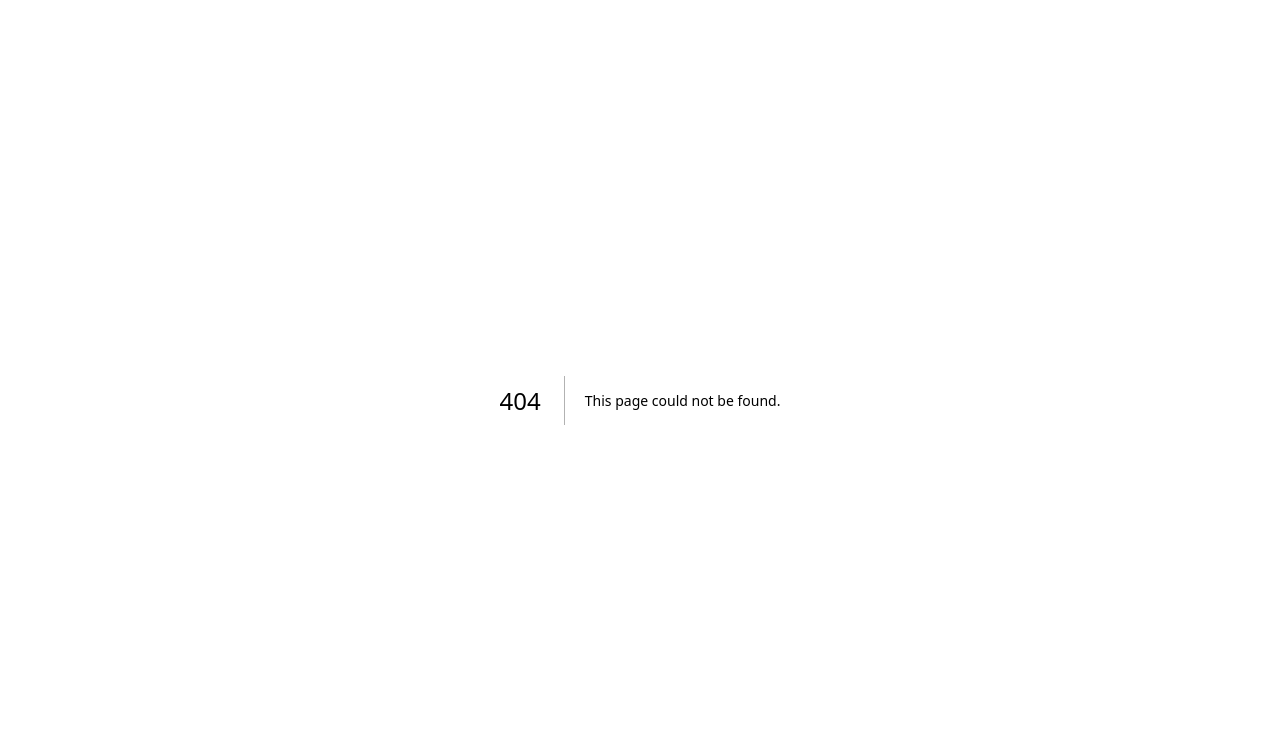
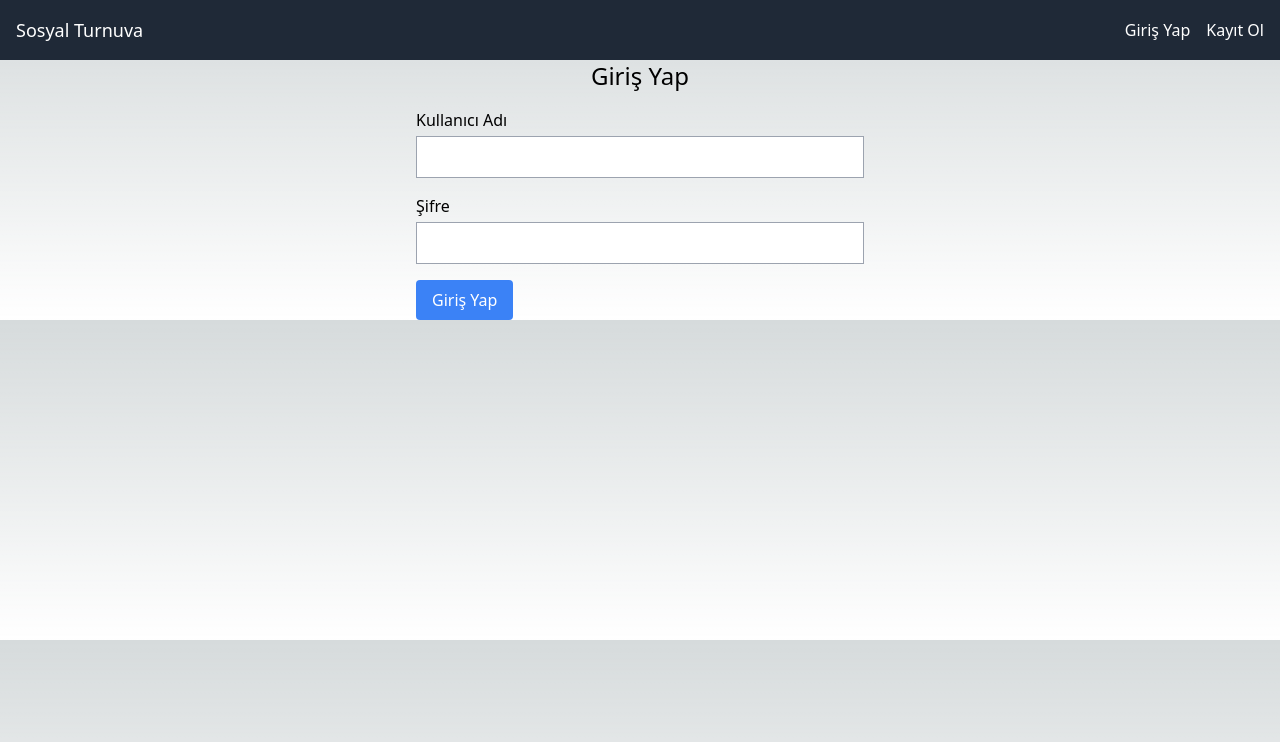
Before and after one commit to codezzu/polling_app, a Next.js app: page /auth/login in a window 1280 px wide. Before the commit this address had no page. Shown: the top 742 px of the page. Built offline with nearby package versions, Linux system fonts and the light colour scheme.

Commit message:
schema.prisma

```diff
--- /dev/null
+++ b/app/auth/login/page.tsx
@@ -0,0 +1,47 @@
+'use client';
+
+import { useState } from 'react';
+import { useRouter } from 'next/navigation';
+
+const Login = () => {
+  const [username, setUsername] = useState('');
+  const [password, setPassword] = useState('');
+  const router = useRouter();
+
+  const handleSubmit = async (e: React.FormEvent) => {
+    e.preventDefault();
+
+    const response = await fetch('/api/auth/login', {
+      method: 'POST',
+      headers: {
+        'Content-Type': 'application/json',
+      },
+      body: JSON.stringify({ username, password }),
+    });
+
+    if (response.ok) {
+      router.push('/');
+    } else {
+      alert('Login failed');
+    }
+  };
+
+  return (
+    <div className="container mx-auto">
+      <h1 className="text-2xl text-center">Giriş Yap</h1>
+      <form onSubmit={handleSubmit} className="max-w-md mx-auto mt-4">
+        <div className="mb-4">
+          <label className="block mb-1" htmlFor="username">Kullanıcı Adı</label>
+          <input type="text" id="username" value={username} onChange={(e) => setUsername(e.target.value)} className="w-full border border-gray-400 p-2" />
+        </div>
+        <div className="mb-4">
+          <label className="block mb-1" htmlFor="password">Şifre</label>
+          <input type="password" id="password" value={password} onChange={(e) => setPassword(e.target.value)} className="w-full border border-gray-400 p-2" />
+        </div>
+        <button type="submit" className="bg-blue-500 text-white py-2 px-4 rounded">Giriş Yap</button>
+      </form>
+    </div>
+  );
+};
+
+export default Login;
--- /dev/null
+++ b/app/auth/register/page.tsx
@@ -0,0 +1,47 @@
+'use client';
+
+import { useState } from 'react';
+import { useRouter } from 'next/navigation';
+
+const Register = () => {
+  const [username, setUsername] = useState('');
+  const [password, setPassword] = useState('');
+  const router = useRouter();
+
+  const handleSubmit = async (e: React.FormEvent) => {
+    e.preventDefault();
+
+    const response = await fetch('/api/auth/register', {
+      method: 'POST',
+      headers: {
+        'Content-Type': 'application/json',
+      },
+      body: JSON.stringify({ username, password }),
+    });
+
+    if (response.ok) {
+      router.push('/auth/login');
+    } else {
+      alert('Registration failed');
+    }
+  };
+
+  return (
+    <div className="container mx-auto">
+      <h1 className="text-2xl text-center">Kayıt Ol</h1>
+      <form onSubmit={handleSubmit} className="max-w-md mx-auto mt-4">
+        <div className="mb-4">
+          <label className="block mb-1" htmlFor="username">Kullanıcı Adı</label>
+          <input type="text" id="username" value={username} onChange={(e) => setUsername(e.target.value)} className="w-full border border-gray-400 p-2" />
+        </div>
+        <div className="mb-4">
+          <label className="block mb-1" htmlFor="password">Şifre</label>
+          <input type="password" id="password" value={password} onChange={(e) => setPassword(e.target.value)} className="w-full border border-gray-400 p-2" />
+        </div>
+        <button type="submit" className="bg-blue-500 text-white py-2 px-4 rounded">Kayıt Ol</button>
+      </form>
+    </div>
+  );
+};
+
+export default Register;
--- a/app/layout.tsx
+++ b/app/layout.tsx
@@ -1,22 +1,17 @@
-import type { Metadata } from "next";
-import { Inter } from "next/font/google";
-import "./globals.css";
+import './globals.css';
+import Navbar from '../components/Navbar';
+import Head from 'next/head';
 
-const inter = Inter({ subsets: ["latin"] });
-
-export const metadata: Metadata = {
-  title: "Create Next App",
-  description: "Generated by create next app",
-};
-
-export default function RootLayout({
-  children,
-}: Readonly<{
-  children: React.ReactNode;
-}>) {
+export default function RootLayout({ children }) {
   return (
     <html lang="en">
-      <body className={inter.className}>{children}</body>
+      <Head>
+        <title>Sosyal Turnuva</title>
+      </Head>
+      <body>
+        <Navbar />
+        <main>{children}</main>
+      </body>
     </html>
   );
 }
--- /dev/null
+++ b/components/Navbar.tsx
@@ -0,0 +1,46 @@
+'use client';
+
+import { useEffect, useState } from 'react';
+import Link from 'next/link';
+import { useRouter } from 'next/navigation';
+
+const Navbar = () => {
+  const [user, setUser] = useState(null);
+  const router = useRouter();
+
+  useEffect(() => {
+    if (typeof window !== 'undefined') {
+      const userCookie = document.cookie.split('; ').find((row) => row.startsWith('user='));
+      if (userCookie) {
+        setUser(JSON.parse(decodeURIComponent(userCookie.split('=')[1])));
+      }
+    }
+  }, []);
+
+  const handleLogout = async () => {
+    await fetch('/api/auth/logout', { method: 'POST' });
+    setUser(null);
+    router.push('/');
+  };
+
+  return (
+    <nav className="bg-gray-800 p-4 flex justify-between items-center">
+      <Link href="/" className="text-white text-lg">Sosyal Turnuva</Link>
+      <div>
+        {user ? (
+          <div className="flex items-center">
+            <span className="text-white mr-4">Merhaba {user.username}, hoşgeldin!</span>
+            <button onClick={handleLogout} className="bg-red-500 text-white py-1 px-2 rounded">Çıkış Yap</button>
+          </div>
+        ) : (
+          <div>
+            <Link href="/auth/login" className="text-white mr-4">Giriş Yap</Link>
+            <Link href="/auth/register" className="text-white">Kayıt Ol</Link>
+          </div>
+        )}
+      </div>
+    </nav>
+  );
+};
+
+export default Navbar;
--- a/package.json
+++ b/package.json
@@ -11,6 +11,8 @@
   "dependencies": {
     "@prisma/client": "^5.15.1",
     "@vercel/postgres": "^0.8.0",
+    "bcrypt": "^5.1.1",
+    "cookie": "^0.6.0",
     "next": "14.2.4",
     "react": "^18",
     "react-dom": "^18"
--- /dev/null
+++ b/pages/api/auth/login.ts
@@ -0,0 +1,29 @@
+import type { NextApiRequest, NextApiResponse } from 'next';
+import { PrismaClient } from '@prisma/client';
+import bcrypt from 'bcrypt';
+import { serialize } from 'cookie';
+
+const prisma = new PrismaClient();
+
+export default async function handler(req: NextApiRequest, res: NextApiResponse) {
+  if (req.method === 'POST') {
+    const { username, password } = req.body;
+
+    try {
+      const user = await prisma.user.findUnique({
+        where: { username },
+      });
+
+      if (user && (await bcrypt.compare(password, user.password))) {
+        res.setHeader('Set-Cookie', serialize('user', JSON.stringify(user), { path: '/', httpOnly: true, sameSite: 'strict' }));
+        res.status(200).json({ message: 'Login successful', user });
+      } else {
+        res.status(401).json({ message: 'Invalid credentials' });
+      }
+    } catch (error) {
+      res.status(500).json({ error: 'Login failed' });
+    }
+  } else {
+    res.status(405).json({ message: 'Method not allowed' });
+  }
+}
--- /dev/null
+++ b/pages/api/auth/logout.ts
@@ -0,0 +1,11 @@
+import type { NextApiRequest, NextApiResponse } from 'next';
+import { serialize } from 'cookie';
+
+export default async function handler(req: NextApiRequest, res: NextApiResponse) {
+  if (req.method === 'POST') {
+    res.setHeader('Set-Cookie', serialize('user', '', { path: '/', maxAge: -1 }));
+    res.status(200).json({ message: 'Logout successful' });
+  } else {
+    res.status(405).json({ message: 'Method not allowed' });
+  }
+}
--- /dev/null
+++ b/pages/api/auth/register.ts
@@ -0,0 +1,27 @@
+import type { NextApiRequest, NextApiResponse } from 'next';
+import { PrismaClient } from '@prisma/client';
+import bcrypt from 'bcrypt';
+
+const prisma = new PrismaClient();
+
+export default async function handler(req: NextApiRequest, res: NextApiResponse) {
+  if (req.method === 'POST') {
+    const { username, password } = req.body;
+
+    const hashedPassword = await bcrypt.hash(password, 10);
+
+    try {
+      const user = await prisma.user.create({
+        data: {
+          username,
+          password: hashedPassword,
+        },
+      });
+      res.status(201).json({ message: 'User created', user });
+    } catch (error) {
+      res.status(500).json({ error: 'User creation failed' });
+    }
+  } else {
+    res.status(405).json({ message: 'Method not allowed' });
+  }
+}
```
Also changed, not shown: 2 other files (tests, documents, lock files or other folders).
